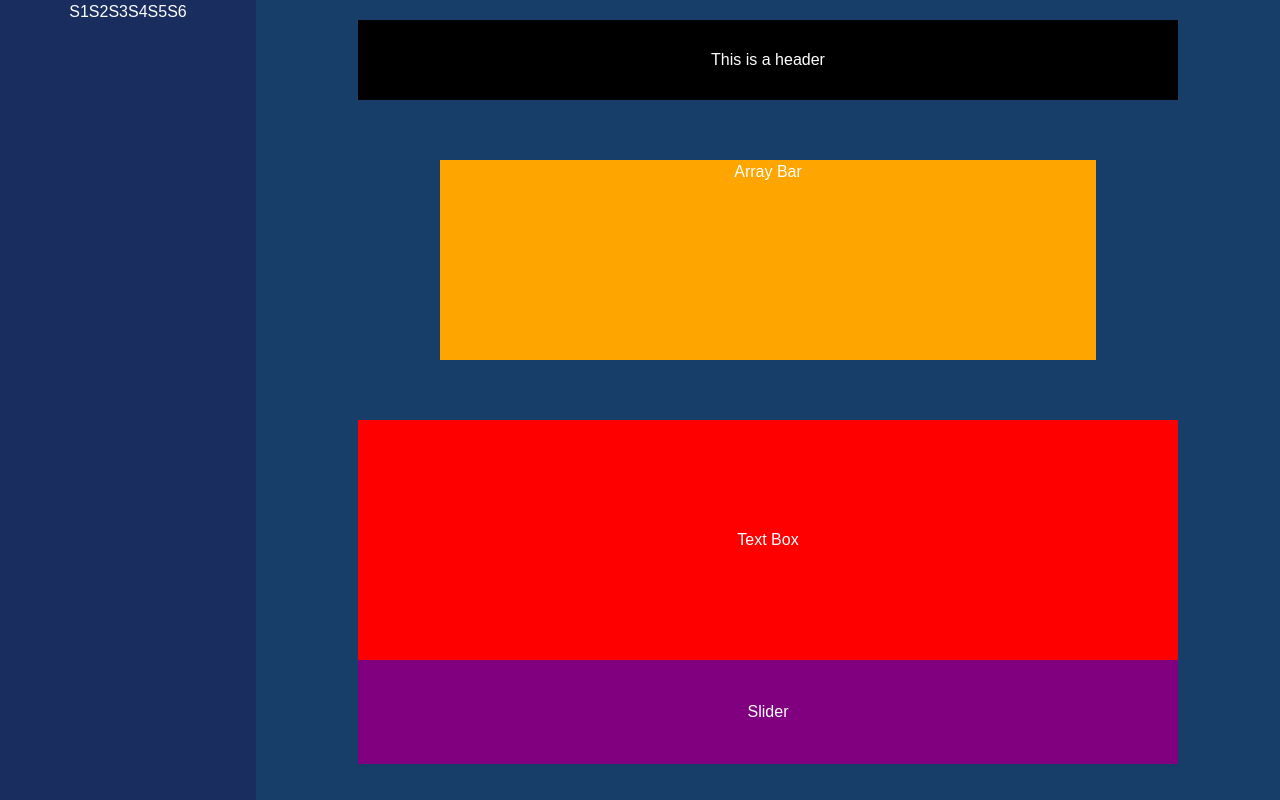
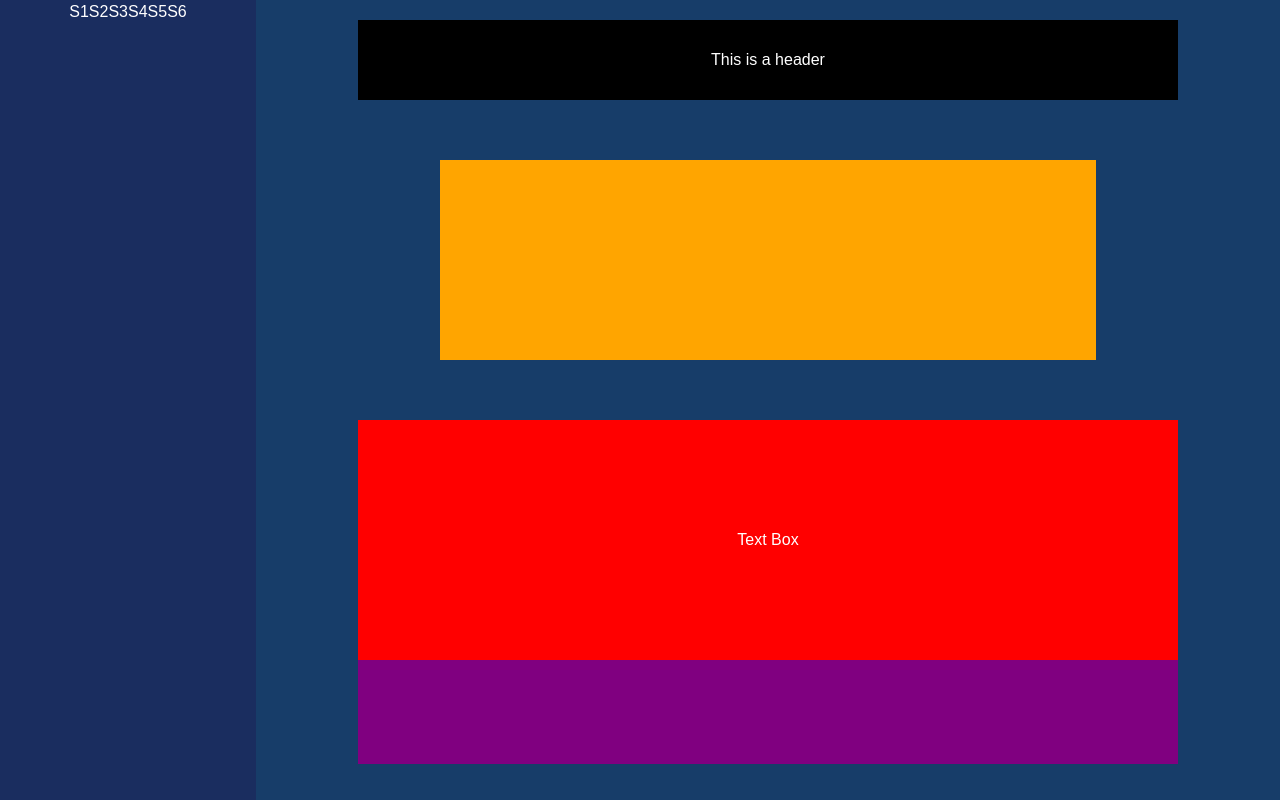
Before and after one commit to yamhokim/Sorting-Algorithm-Website, a React (Vite) app in the folder sortAlgorithmVisualizer/: page / in a window 1280 px wide. Built offline with nearby package versions, Linux system fonts and the light colour scheme.

Commit message:
arrayBar

```diff
--- a/sortAlgorithmVisualizer/src/components/arrayBar.tsx
+++ b/sortAlgorithmVisualizer/src/components/arrayBar.tsx
@@ -1,6 +1,22 @@
 import "../index.css";
+
 function arrayBar() {
-  return <div className="array-bar">Array Bar</div>;
+  //create an array of random numbers
+  const numarray = Array.from({ length: 10 }, () =>
+    Math.floor(Math.random() * 100)
+  );
+
+  return (
+    <div className="array-bar flex items-end justify-center h-full">
+      {numarray.map((heightnum, index) => (
+        <div
+          key={index}
+          className="w-4 border border-cyan-500 bg-gray-50"
+          style={{ height: `${heightnum}px` }}
+        ></div>
+      ))}
+    </div>
+  );
 }
 
 export default arrayBar;
--- a/sortAlgorithmVisualizer/src/components/sliders.tsx
+++ b/sortAlgorithmVisualizer/src/components/sliders.tsx
@@ -1,5 +1,10 @@
 import "../index.css";
 function sliders() {
-  return <div className="sliders">Slider</div>;
+  return (
+    <div className="sliders">
+      <div className="bg-black h-10 w-40 flex  absolute left-1/2"></div>
+      <div className="bg-black h-10 w-40 flex  absolute right-1/2"></div>
+    </div>
+  );
 }
 export default sliders;
```
Also changed, not shown: sortAlgorithmVisualizer/src/index.css (+4 -6 lines).
